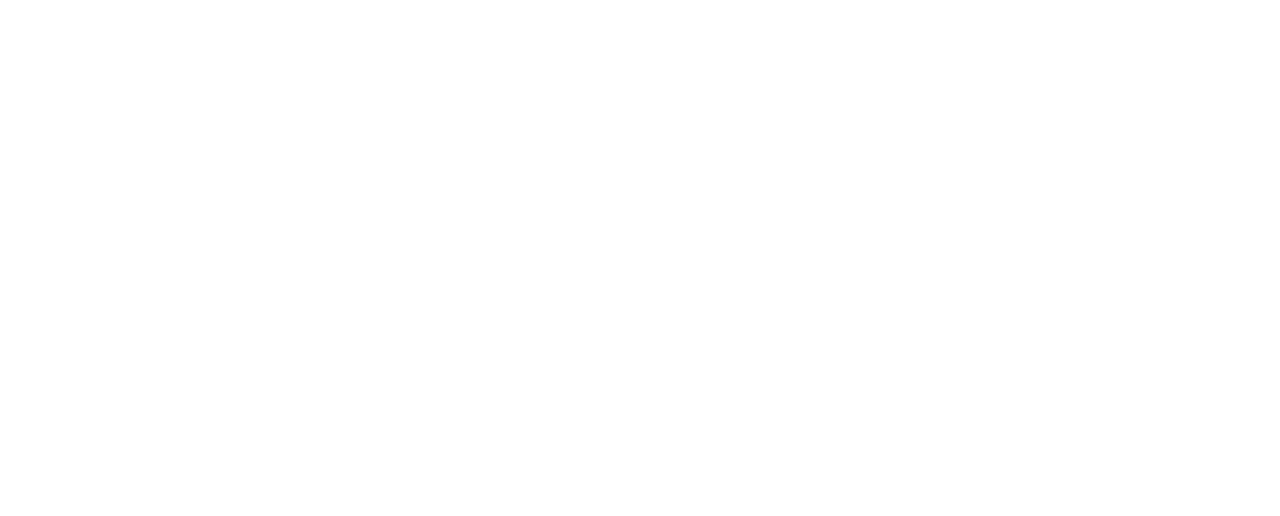
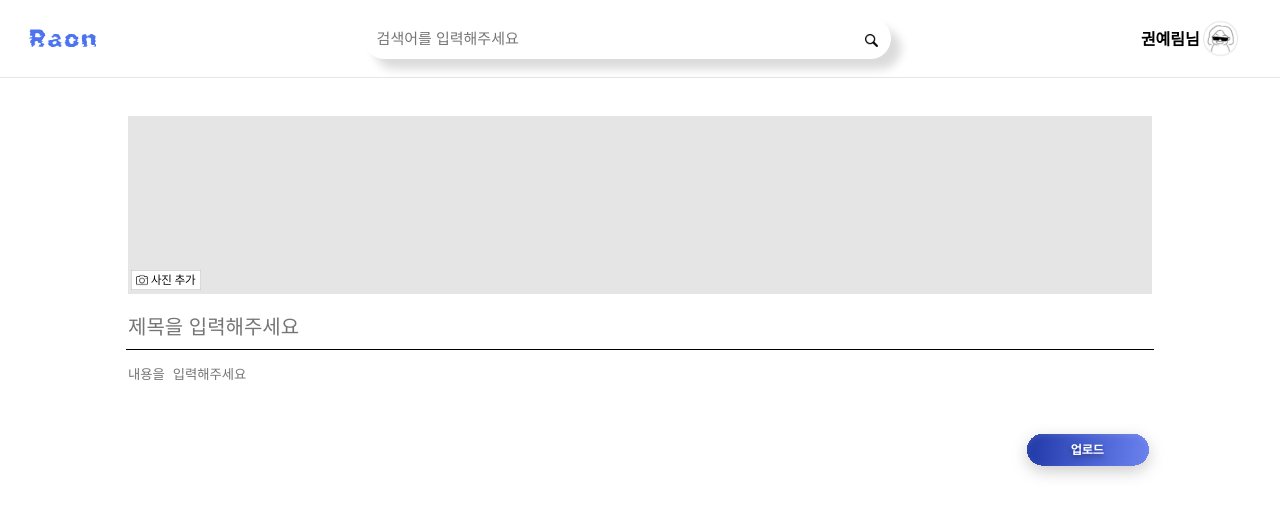
Before and after one commit to AiHackathon-Raon/Raon-web, a React (Create React App) app: page /Writing in a window 1280 px wide. Before the commit this address had no page. Shown: the top 516 px of the page. Built offline with nearby package versions, Linux system fonts and the light colour scheme.

Commit message:
WritingPage View
Make View

```diff
--- a/src/Router.js
+++ b/src/Router.js
@@ -1,12 +1,14 @@
 import React from "react";
 import { BrowserRouter, Routes, Route } from "react-router-dom";
 import MainPage from "./views/main/MainPage";
+import WritingPage from "./views/writing/WritingPage";
 
 function Router() {
   return (
     <BrowserRouter>
       <Routes>
         <Route exact path="/" element={<MainPage />}></Route>
+        <Route exact path="/Writing" element={<WritingPage />}></Route>
       </Routes>
     </BrowserRouter>
   );
--- a/src/components/header/header.jsx
+++ b/src/components/header/header.jsx
@@ -1,20 +1,30 @@
-import React from "react";
+import React, { useState } from "react";
 import * as H from './header.style';
 import logo from "../../asset/img/logo.svg";
 import searchButton from "../../asset/img/searchButton.svg";
 import profile from "../../asset/img/profile.svg";
 
 function Header() {
+    const [searchTerm, setSearchTerm] = useState('');
+
+    const [userID, setUserID] = useState('권예림');
+
+    const handleInputChange = (event) => {
+        const searchTerm = event.target.value;
+        setSearchTerm(searchTerm);
+        console.log(searchTerm);
+    };
+
     return (
         <>
             <H.header>
                 <H.logo src={logo}></H.logo>
                 <H.searchfiled>
-                    <H.search placeholder="검색어를 입력해주세요" type="search"></H.search>
+                    <H.search placeholder="검색어를 입력해주세요" type="text" value={searchTerm} onChange={handleInputChange}></H.search>
                     <H.searchButton src={searchButton}></H.searchButton>
                 </H.searchfiled>
                 <H.profile>
-                    권예림님
+                    {userID}님
                     <H.profileImg src={profile}></H.profileImg>
                 </H.profile>
             </H.header>
--- a/src/components/header/header.style.js
+++ b/src/components/header/header.style.js
@@ -3,7 +3,7 @@
 export const header = styled.div`
     display: flex;
     flex-direction: row;
-    border-bottom: 1px solid black;
+    border-bottom: 1px solid #E5E5E5;
     align-items: center;
     justify-content: space-between;
 `
--- a/src/components/main/main.jsx
+++ b/src/components/main/main.jsx
@@ -15,10 +15,12 @@
         <M.title>최신순</M.title>
         <M.writes>
           <M.WriteAreas>
+            <M.backButton src={back}></M.backButton>
             <WriteArea></WriteArea>
             <WriteArea></WriteArea>
             <WriteArea></WriteArea>
             <WriteArea></WriteArea>
+            <M.nextButton src={next}></M.nextButton>
           </M.WriteAreas>
         </M.writes>
       </M.mainLayout>
--- a/src/components/main/main.style.js
+++ b/src/components/main/main.style.js
@@ -55,14 +55,31 @@
 export const detail = styled.div`
   margin-left: 1vw;
   display: flex;
-`
+`;
+
 export const like = styled.div`
   margin-right: 1vw;
-`
+`;
 
 export const WriteAreas = styled.div`
   display: flex;
   width: 80vw;
+  position: relative;
+  justify-content: space-between;
+`;
 
-  justify-content: space-between;
-`
+export const backButton = styled.img`
+  border-radius: 70%;
+  position: absolute;
+  top: 4vw;
+  left: -2vw;
+  cursor: pointer;
+`;
+
+export const nextButton = styled.img`
+  border-radius: 70%;
+  position: absolute;
+  top: 4vw;
+  right: -2vw;
+  cursor: pointer;
+`;
--- /dev/null
+++ b/src/components/writing/writing.jsx
@@ -0,0 +1,47 @@
+import React, { useState, useRef } from "react";
+import * as W from './writing.style';
+import Header from "../header/header";
+import plusImg from "../../asset/img/plusImg.svg";
+import uploadButton from "../../asset/img/uploadButton.svg";
+
+function Writing() {
+    const fileInputRef = useRef(null);
+    const [selectedFile, setSelectedFile] = useState(null);
+    const [previewUrl, setPreviewUrl] = useState(null);
+
+    const handleFileChange = (event) => {
+        const file = event.target.files[0];
+        setSelectedFile(file);
+        if (file) {
+            const reader = new FileReader();
+            reader.onloadend = () => {
+                setPreviewUrl(reader.result);
+            };
+            reader.readAsDataURL(file);
+        }
+    };
+
+    const handleChooseFile = () => {
+        fileInputRef.current.click();
+    };
+    return (
+        <>
+            <W.mainLayout>
+                <Header></Header>
+                <W.writing>
+                    <W.fileInput type="file" accept="image/*" ref={fileInputRef} onChange={handleFileChange} />
+                    <W.fileInputLabel onClick={handleChooseFile}>
+                        <W.uploadImg src={plusImg}></W.uploadImg>
+                    </W.fileInputLabel>
+                    {previewUrl && <W.ImagePreview src={previewUrl} alt="미리보기" />}
+                    <W.writeTitle type="text" placeholder="제목을 입력해주세요"></W.writeTitle>
+                    <W.writeDetail type="text" placeholder="내용을 입력해주세요"></W.writeDetail>
+                    <W.uploadButton type="submit">
+                        <W.buttonImg src={uploadButton}></W.buttonImg>
+                    </W.uploadButton>
+                </W.writing>
+            </W.mainLayout>
+        </>
+    );
+}
+export default Writing;
--- /dev/null
+++ b/src/components/writing/writing.style.js
@@ -0,0 +1,73 @@
+import styled from "styled-components";
+
+export const mainLayout = styled.div`
+
+  width: 100%;
+  height: 100%;
+
+  background: #fff;
+
+`;
+
+export const writing = styled.div`
+    display:flex;
+    align-items: center;
+    width: 100vw;
+    flex-direction: column;
+`
+
+export const fileInput = styled.input`
+    display: none;
+`;
+
+export const fileInputLabel = styled.div`
+    margin-top: 3vw;
+    background-color: #E5E5E5;
+    width: 80%;
+    cursor: pointer;
+`;
+
+export const uploadImg = styled.img`
+    margin-top: 12vw;
+    margin-left: 0.2vw;
+`
+
+export const ImagePreview = styled.img`
+  max-width: 200px;
+  max-height: 200px;
+  margin-top: 10px;
+`;
+
+export const writeTitle = styled.input`
+    font-size: 20px;
+    border: none;
+    border-bottom: 1px solid black;
+    width: 80%;
+    height: 5vh;
+    margin-top: 1vw;
+  outline: none;
+`
+
+export const writeDetail = styled.textarea`
+    border: none;
+    resize: none;
+    width: 80%;
+    margin-top: 1vw;
+  outline: none;
+`
+
+export const uploadButton = styled.button`
+    border: none;
+    width: 10vw;
+    cursor: pointer;
+    display: flex;
+    align-items: center;
+    justify-content: center;
+    background-color: white;
+    margin-top: 2vw;
+    margin-left: 70vw;
+`
+
+export const buttonImg = styled.img`
+    width: 12vw;
+`
--- /dev/null
+++ b/src/views/writing/WritingPage.js
@@ -0,0 +1,11 @@
+import React from "react";
+import Writing from "../../components/writing/writing";
+
+function WritingPage() {
+  return (
+    <>
+      <Writing></Writing>
+    </>
+  );
+}
+export default WritingPage;
```
Also changed, not shown: src/asset/img/plusImg.svg (added), src/asset/img/uploadButton.svg (added).
